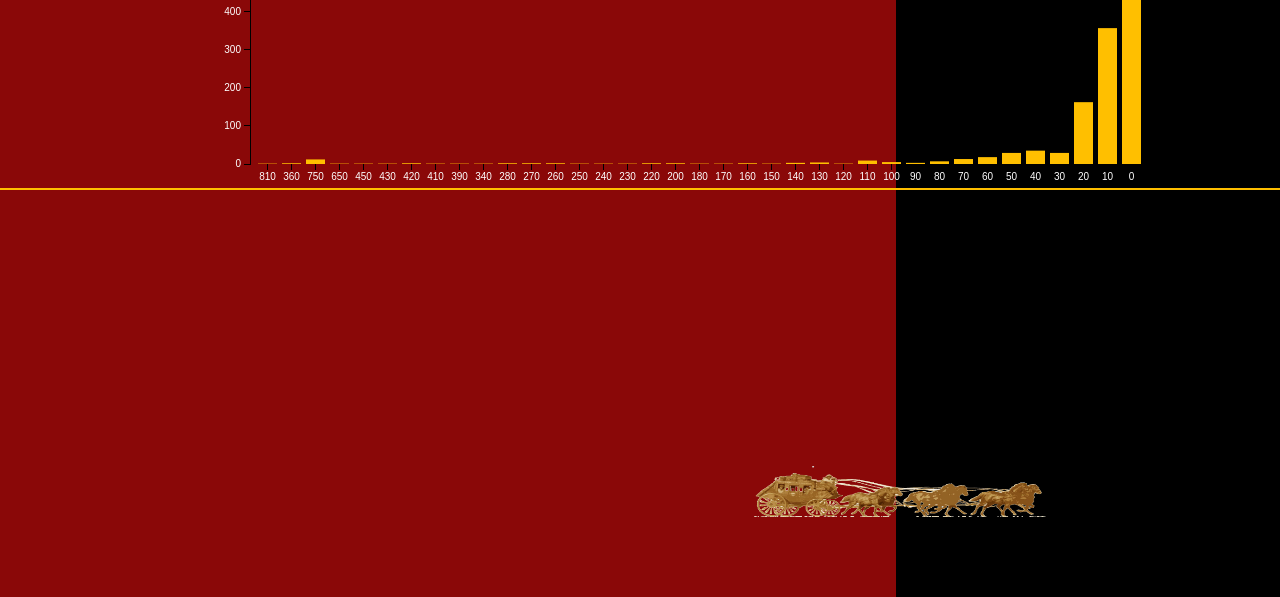
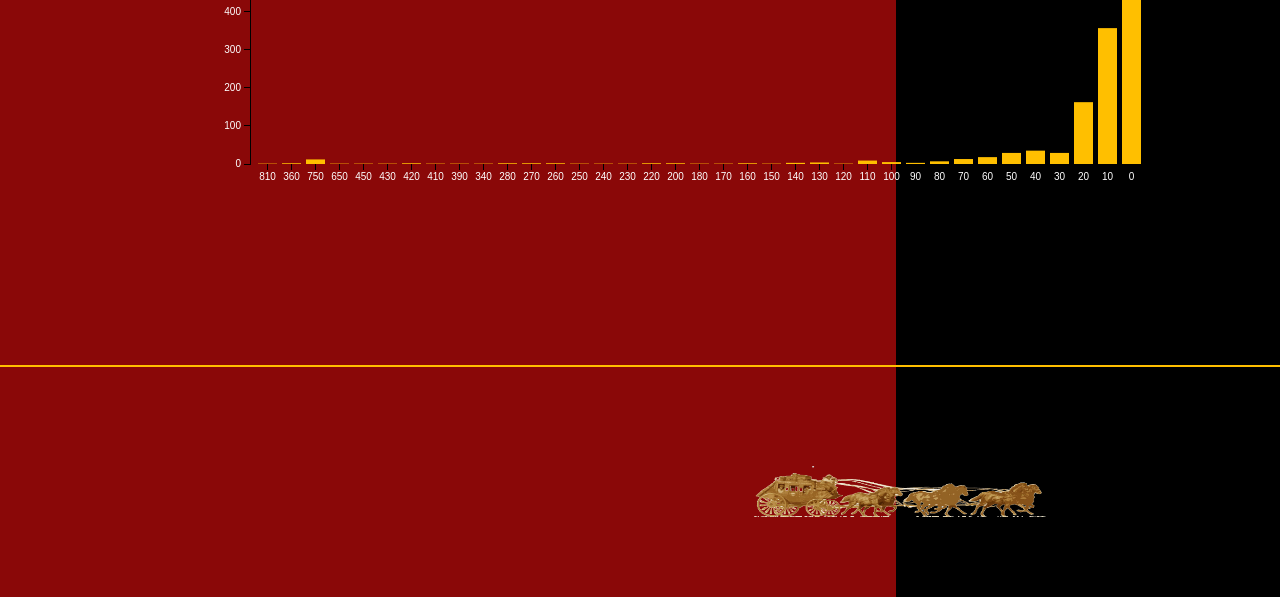
Before and after one commit to CD-UNCC/D3Bank, a website: page AveragePurchase.html in a window 1280 px wide. Shown: the part 203-800 px from the top of the page. Drawn offline with nearby package versions, Linux system fonts and the light colour scheme.

Commit message:
fixed the line on purchase freq

```diff
--- a/AveragePurchase.html
+++ b/AveragePurchase.html
@@ -169,7 +169,7 @@ function back(){
 </div>
 <div id = "line">
 <svg height= "500" width ="1280">
-<line x1="0" y1="1" x2="1280" y2="1" style="stroke:#FFBF00;stroke-width:2" />
+<line x1="0" y1="178" x2="1280" y2="178" style="stroke:#FFBF00;stroke-width:2" />
 
 </svg>
 </div>
```
